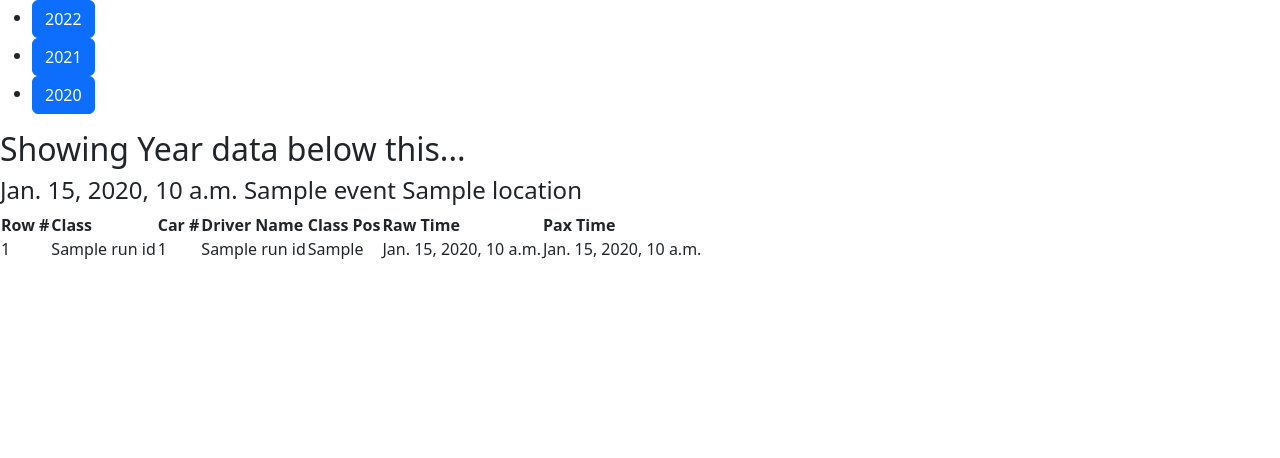
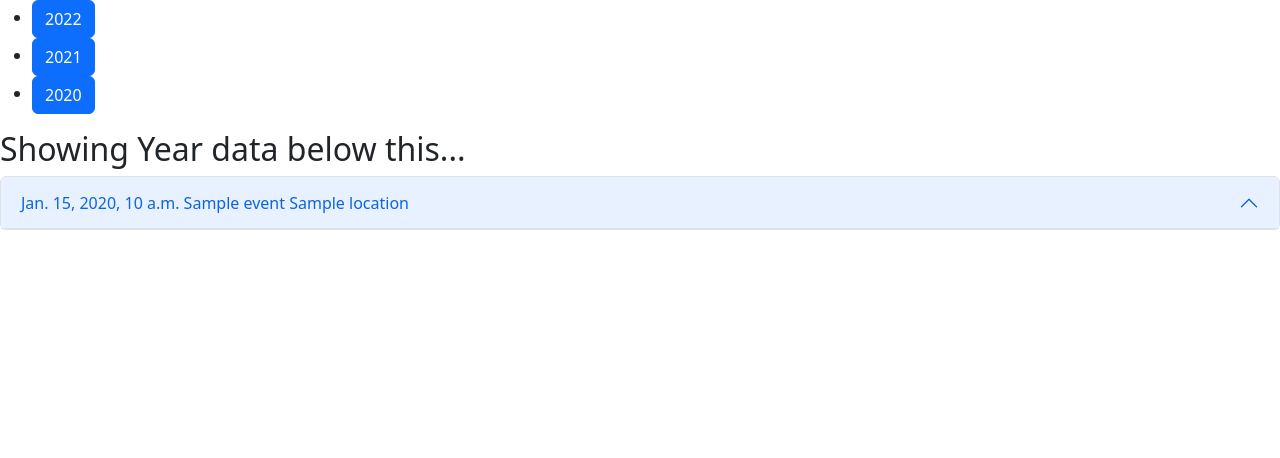
Before and after one commit to sirotras/IT391Proj, a Django app: template DjangoApp/autocross/templates/autocross/all_events.html in a window 1280 px wide. Shown: the part 56-514 px from the top of the page. Run offline with Django 4.2, Linux system fonts and the light colour scheme; the template is opened without the code that fills it: most values are stand-ins (such as "Sample title", 1, 10 or a date in 2020).

Commit message:
added accordions to all_events

```diff
--- a/DjangoApp/autocross/templates/autocross/all_events.html
+++ b/DjangoApp/autocross/templates/autocross/all_events.html
@@ -16,7 +16,7 @@
     <!--Add your code below here-->
     <form action="#" method="get">
         <ul>
-            <li> <input type="submit" type="button" class="btn btn-primary" value="2022" name="year_btn"></li>
+            <li><input type="submit" type="button" class="btn btn-primary" value="2022" name="year_btn"></li>
             <li><input type="submit" type="button" class="btn btn-primary" value="2021" name="year_btn"></li>
             <li><input type="submit" type="button" class="btn btn-primary" value="2020" name="year_btn"></li>
         </ul>
@@ -24,8 +24,23 @@
     </form>
 
     <h2>Showing Year data below this...</h2>
+
+
+
     {% for event,runs in year_data %}
-    <h4>{{event.date}} {{event.name}} {{event.location}}</h4>
+    <div class="accordion" id="accordionExample">
+        <div class="accordion-item">
+          <h2 class="accordion-header" id="headingOne">
+            <button class="accordion-button" type="button" data-bs-toggle="collapse" data-bs-target="#collapseOne{{ forloop.counter }}" aria-expanded="true" aria-controls="collapseOne">
+              {{event.date}} {{event.name}} {{event.location}}
+            </button>
+          </h2>
+          <div id="collapseOne{{ forloop.counter }}" class="accordion-collapse collapse" aria-labelledby="headingOne" data-bs-parent="#accordionExample">
+            <div class="accordion-body">
+
+
+
+
                 <table id = "" class="display">
                   <thead>
                     <tr>
@@ -54,8 +69,12 @@
                 {%endfor%}
                 </tbody>
                 </table>
+      </div>
+            </div>
+          </div>
 
-    {% endfor %}
+        </div>
+      {%endfor%}
 
 </body>
 </html>
```
Lines whose indentation alone changed are shown as unchanged.
